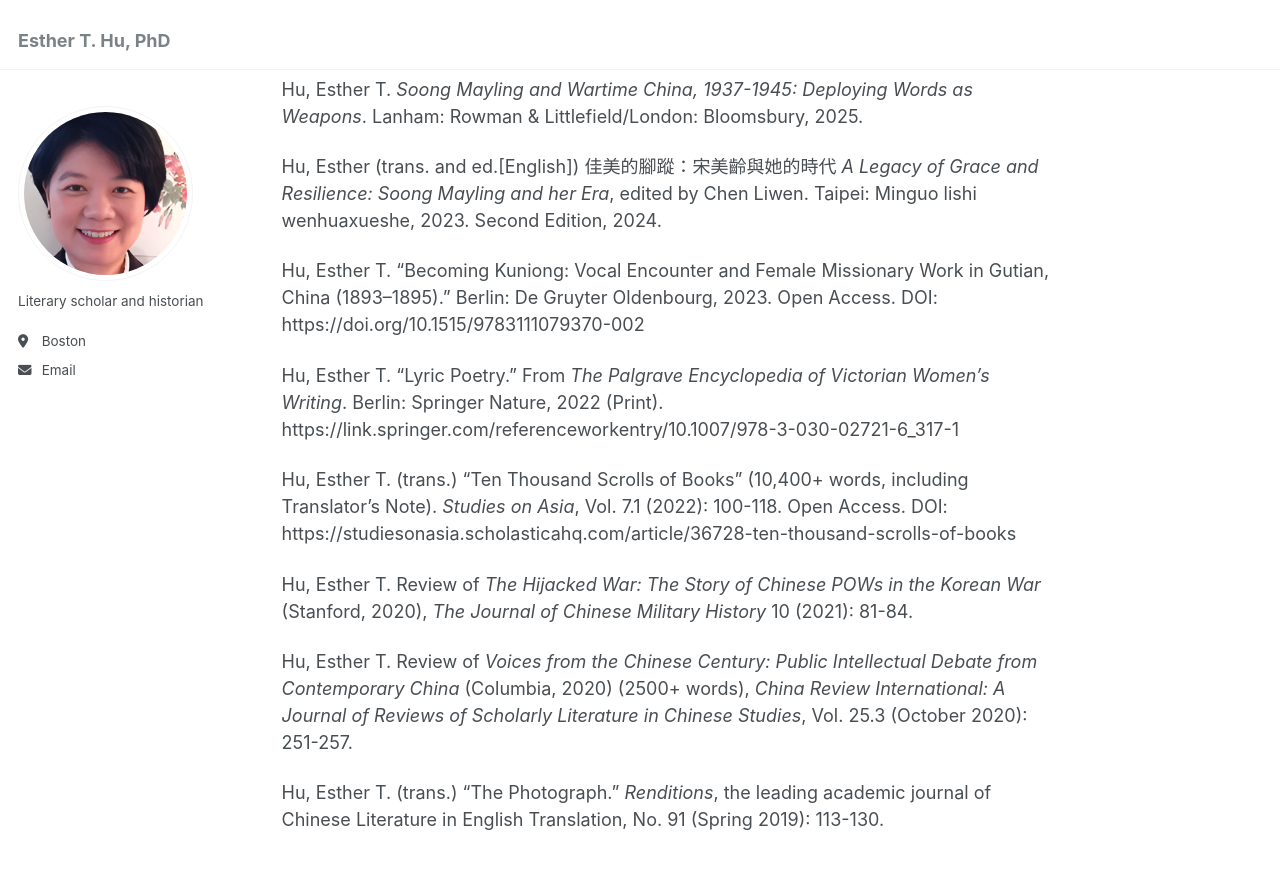
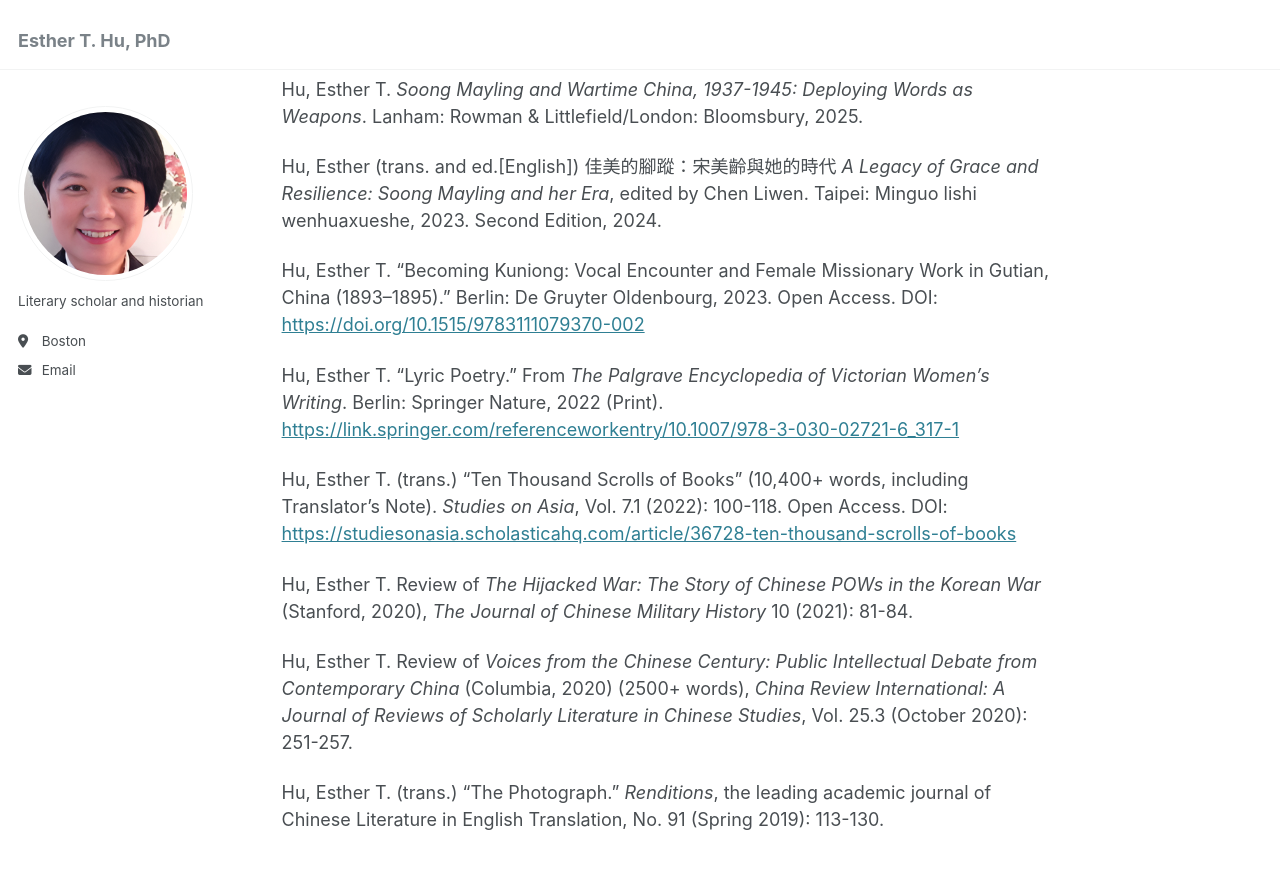
Before and after one commit to estherthu/estherthu.github.io, a Jekyll site: the page built from _pages/about.md, in a window 1280 px wide and 900 px high, scrolled down 1779 px. Shown: the top 869 px of the window. Built offline with Jekyll 4.4.1, drawn with Linux system fonts in a browser that asks for light colours; part of the change alters nothing that is shown.

```diff
--- a/_pages/about.md
+++ b/_pages/about.md
@@ -35,11 +35,11 @@ Hu, Esther T. <i>Soong Mayling and Wartime China, 1937-1945: Deploying Words as
 
 Hu, Esther (trans. and ed.[English]) 佳美的腳蹤：宋美齡與她的時代 <i>A Legacy of Grace and Resilience: Soong Mayling and her Era</i>, edited by Chen Liwen. Taipei: Minguo lishi wenhuaxueshe, 2023. Second Edition, 2024.
 
-Hu, Esther T. "Becoming Kuniong: Vocal Encounter and Female Missionary Work in Gutian, China (1893–1895)." Berlin: De Gruyter Oldenbourg, 2023. Open Access. DOI: https://doi.org/10.1515/9783111079370-002
+Hu, Esther T. "Becoming Kuniong: Vocal Encounter and Female Missionary Work in Gutian, China (1893–1895)." Berlin: De Gruyter Oldenbourg, 2023. Open Access. DOI: [https://doi.org/10.1515/9783111079370-002](https://doi.org/10.1515/9783111079370-002)
 
-Hu, Esther T. "Lyric Poetry." From <i>The Palgrave Encyclopedia of Victorian Women's Writing</i>. Berlin: Springer Nature, 2022 (Print). https://link.springer.com/referenceworkentry/10.1007/978-3-030-02721-6_317-1
+Hu, Esther T. "Lyric Poetry." From <i>The Palgrave Encyclopedia of Victorian Women's Writing</i>. Berlin: Springer Nature, 2022 (Print). [https://link.springer.com/referenceworkentry/10.1007/978-3-030-02721-6_317-1](https://link.springer.com/referenceworkentry/10.1007/978-3-030-02721-6_317-1)
 
-Hu, Esther T. (trans.) “Ten Thousand Scrolls of Books” (10,400+ words, including Translator’s Note).  <i>Studies on Asia</i>, Vol. 7.1 (2022): 100-118. Open Access. DOI: https://studiesonasia.scholasticahq.com/article/36728-ten-thousand-scrolls-of-books
+Hu, Esther T. (trans.) “Ten Thousand Scrolls of Books” (10,400+ words, including Translator’s Note).  <i>Studies on Asia</i>, Vol. 7.1 (2022): 100-118. Open Access. DOI: [https://studiesonasia.scholasticahq.com/article/36728-ten-thousand-scrolls-of-books](https://studiesonasia.scholasticahq.com/article/36728-ten-thousand-scrolls-of-books)
 
 Hu, Esther T. Review of <i>The Hijacked War: The Story of Chinese POWs in the Korean War</i> (Stanford, 2020), <i>The Journal of Chinese Military History</i> 10 (2021): 81-84.
 
```
